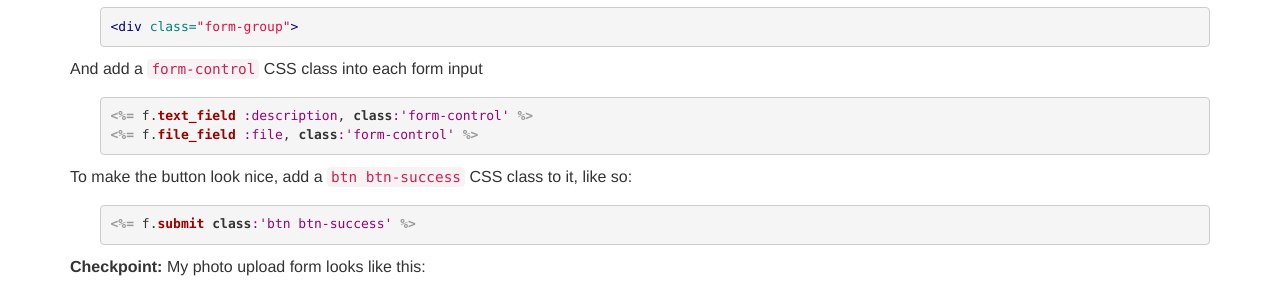
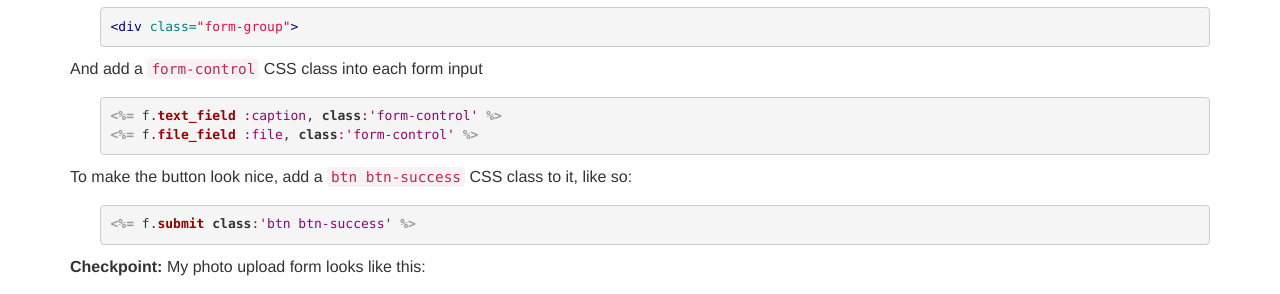
Before and after one commit to railsgirlsmy/guides, a Jekyll site: the page built from _pages/guide-scaffold.html, in a window 1280 px wide and 900 px high, scrolled down 7563 px. Shown: the part 152-446 px from the top of the window. Built offline with Jekyll 4.4.1, drawn with Linux system fonts in a browser that asks for light colours; nearby versions of some CDN libraries.

Commit message:
Fix more typo

```diff
--- a/_pages/guide-scaffold.html
+++ b/_pages/guide-scaffold.html
@@ -326,7 +326,7 @@ mount_uploader :file, PictureUploader
 <p>And add a <code>form-control</code> CSS class into each form input</p>
 
 {% highlight erb %}
-<%= f.text_field :description, class:'form-control' %>
+<%= f.text_field :caption, class:'form-control' %>
 <%= f.file_field :file, class:'form-control' %>
 {% endhighlight %}
 
```
